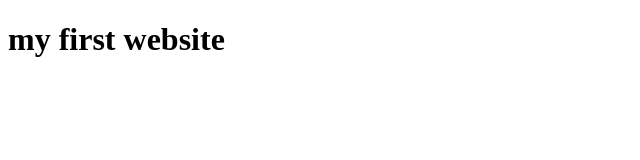
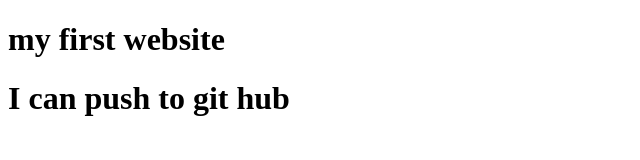
Before and after one commit to shohel1995/my-first-project, a plain HTML site: page index.html in a window 1280 px wide. Shown: the whole page, without its empty margins (0-640 px from the left). Drawn offline with Linux system fonts and the light colour scheme.

Commit message:
learned github

```diff
--- a/index.html
+++ b/index.html
@@ -7,5 +7,6 @@
 </head>
 <body>
     <h1>my first website</h1>
+    <h1>I can push to git hub</h1>
 </body>
 </html>
```
